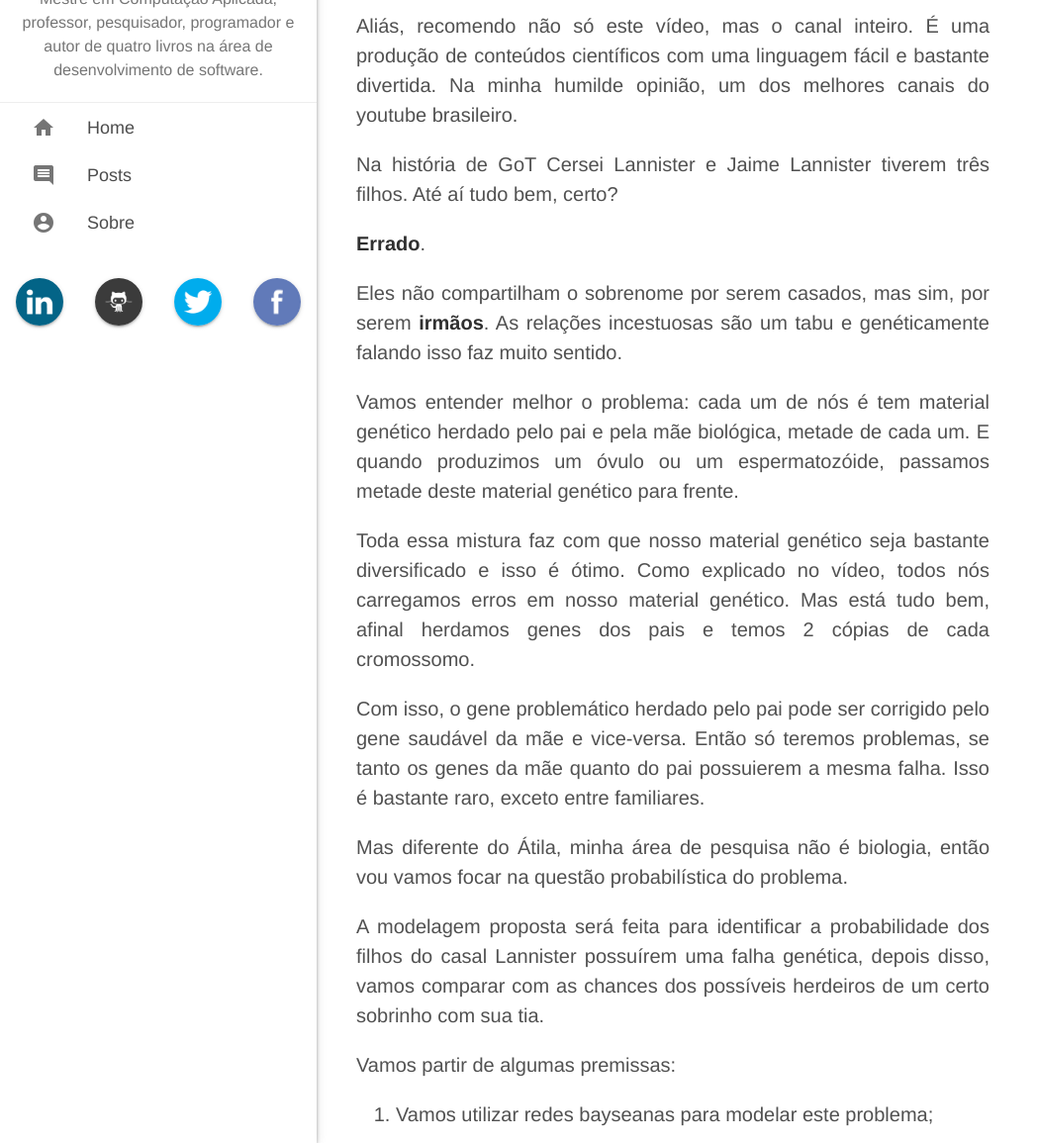
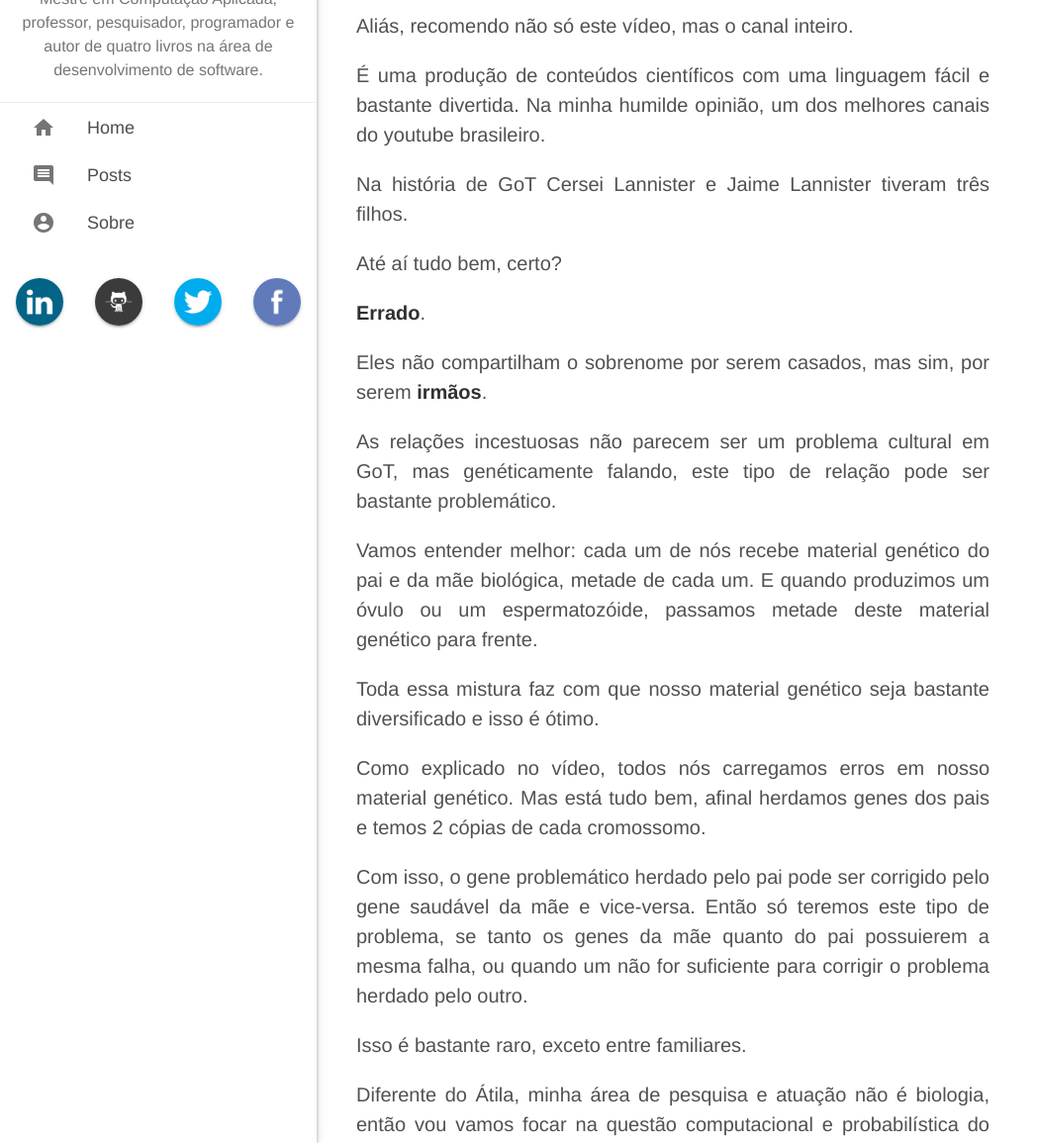
Before and after one commit to gabrielschade/gabrielschade.github.io, a Jekyll site: the page built from _posts/2017-10-30-gameofthrones-redes-bayesianas.markdown, in a window 1280 px wide and 1400 px high, scrolled down 949 px, cut to the strip 245-1400 px from the top of the window. Shown: the whole strip at 99% size, without its empty margins (0-1048 px from the left). Built offline with Jekyll 4.4.1, drawn with Linux system fonts in a browser that asks for light colours; nearby versions of some CDN libraries; comment, search, counter and statistics services are not loaded; some of the changed text lies outside the part shown.

Commit message:
correções no post do blog

```diff
--- a/_posts/2017-10-20-gameofthrones-redes-bayeseanas.markdown
+++ b/_posts/2017-10-30-gameofthrones-redes-bayesianas.markdown
@@ -1,73 +1,92 @@
 ---
 layout: post
 title:  "Game of Thrones e probabilidade utilizando redes bayseanas"
-date:   2018-10-20 00:00:00 +0000
+date:   2017-10-30 00:00:00 +0000
 comments: true
 tags: [Ciência, IA]
 ---
 
 Game of Thrones (GoT) é sem dúvida um fenômeno mundial. O último episódio da sétima temporada (última temporada exibida) bateu o recorde da série registrando assustadores 12.1 milhões de telespectadores nos Estados Unidos.
 
-Eu não sou nenhum fã super hardcore com conhecimentos sobre toda a mitologia da história e tudo mais, mas uma coisa eu sei, é uma série bastante popular e que nos fornece um bom conteúdo inclusive para **experimentos**.
+Eu não sou nenhum fã super hardcore com conhecimentos sobre toda a mitologia da história e tudo mais, mas uma coisa eu sei, é uma série bastante popular e que nos fornece um bom conteúdo, inclusive para **experimentos**.
 
-Caso você esteja totalmente por fora da série você perderá um pouco da graça deste post, mas o conteúdo ainda será útil, mas já avisando: **contém spoilers**.
+Caso você esteja totalmente por fora da série, você perde um pouco da graça deste post e da brincadeira com os elementos da série, mas o conteúdo ainda será útil, mas já avisando: **contém spoilers**.
 
 A ideia principal deste post surgiu do vídeo entitulado: "A genética do incesto em Game of Thrones" do canal Nerdologia, recomendo assistí-lo antes:
 
 {% include youtube-video.html width=560 height=315 url="https://www.youtube.com/embed/BKJkPVBwh_8?rel=0" %}
 
-Aliás, recomendo não só este vídeo, mas o canal inteiro. É uma produção de conteúdos científicos com uma linguagem fácil e bastante divertida. Na minha humilde opinião, um dos melhores canais do youtube brasileiro.
+Aliás, recomendo não só este vídeo, mas o canal inteiro.
 
-Na história de GoT Cersei Lannister e Jaime Lannister tiverem três filhos. Até aí tudo bem, certo?
+É uma produção de conteúdos científicos com uma linguagem fácil e bastante divertida. Na minha humilde opinião, um dos melhores canais do youtube brasileiro.
+
+Na história de GoT Cersei Lannister e Jaime Lannister tiveram três filhos.
+
+Até aí tudo bem, certo?
 
 **Errado**.
 
-Eles não compartilham o sobrenome por serem casados, mas sim, por serem **irmãos**. As relações incestuosas são um tabu e genéticamente falando isso faz muito sentido.
+Eles não compartilham o sobrenome por serem casados, mas sim, por serem **irmãos**.
 
-Vamos entender melhor o problema: cada um de nós é tem material genético herdado pelo pai e pela mãe biológica, metade de cada um. E quando produzimos um óvulo ou um espermatozóide, passamos metade deste material genético para frente.
+As relações incestuosas não parecem ser um problema cultural em GoT, mas genéticamente falando, este tipo de relação pode ser bastante problemático.
 
-Toda essa mistura faz com que nosso material genético seja bastante diversificado e isso é ótimo. Como explicado no vídeo, todos nós carregamos erros em nosso material genético. Mas está tudo bem, afinal herdamos genes dos pais e temos 2 cópias de cada cromossomo.
+Vamos entender melhor: cada um de nós recebe material genético do pai e da mãe biológica, metade de cada um.
+E quando produzimos um óvulo ou um espermatozóide, passamos metade deste material genético para frente.
 
-Com isso, o gene problemático herdado pelo pai pode ser corrigido pelo gene saudável da mãe e vice-versa. Então só teremos problemas, se tanto os genes da mãe quanto do pai possuierem a mesma falha. Isso é bastante raro, exceto entre familiares.
+Toda essa mistura faz com que nosso material genético seja bastante diversificado e isso é ótimo.
 
-Mas diferente do Átila, minha área de pesquisa não é biologia, então vou vamos focar na questão probabilística do problema.
+Como explicado no vídeo, todos nós carregamos erros em nosso material genético. Mas está tudo bem, afinal herdamos genes dos pais e temos 2 cópias de cada cromossomo.
+
+Com isso, o gene problemático herdado pelo pai pode ser corrigido pelo gene saudável da mãe e vice-versa. Então só teremos este tipo de problema, se tanto os genes da mãe quanto do pai possuierem a mesma falha, ou quando um não for suficiente para corrigir o problema herdado pelo outro.
+
+Isso é bastante raro, exceto entre familiares.
+
+Diferente do Átila, minha área de pesquisa e atuação não é biologia, então vou vamos focar na questão computacional e probabilística do problema que tenho menos chances de falar besteiras.
 
 A modelagem proposta será feita para identificar a probabilidade dos filhos do casal Lannister possuírem uma falha genética, depois disso, vamos comparar com as chances dos possíveis herdeiros de um certo sobrinho com sua tia.
 
-Vamos partir de algumas premissas:
+Vamos considerar algumas premissas:
 
-1. Vamos utilizar redes bayseanas para modelar este problema;
+1. Vamos utilizar redes bayesianas para modelar este problema;
 
-2. Estamos considerando como a genética do nosso mundo funciona, não há evidências se isso se aplica ao universo de GoT;
+2. Estamos considerando uma versão simplificada de como a genética do nosso mundo funciona, não há evidências se isso se aplica ao universo de GoT;
 
-3. A chance de uma mutação causar uma falha genética será 1%;
+3. A chance de uma mutação aleatória causar uma falha genética será 1%;
 
 4. Não será considerado mutação para cura de falhas genéticas herdadas;
 
 5. Vamos limitar a árvore genealógica das famílias envolvidas;
 
 
-Ok, mas o que é uma rede bayesinana?
+Ok, mas o que é uma **rede bayesinana**?
 
 É uma técnica computacional diretamente ligada à área da Inteligência Artificial, tendo como propósito a reprodução de raciocíonio lógico probabilístico.
-A principal ideia por trás é que eventos passados alteram a probabilidade de um evento correlacionado ocorrer no futuro.
 
-Esta rede é representada por um grafo, onde cada nó possui diferentes estados. Em nosso exemplo, cada nó representará um membro da família, Jaime e Cersei, por exemplo. E cada membro da família terá dois estados: **sem** falha genética (99%) e **com** falha genética (1%).
+A principal ideia por trás é deste tipo de implementação é o fato de que eventos passados alteram a probabilidade de um evento correlacionado ocorrer no futuro.
 
+Esta rede é representada por um grafo, onde cada nó possui diferentes estados.
 
-{% include image.html link="https://i.imgur.com/ws6e4q8.png" alt="Nó representando Cersei" width=80 %}
+Em nosso exemplo, cada nó representará um membro da família, Jaime e Cersei, por exemplo. E cada membro da família terá dois estados: **sem** falha genética (99%) e **com** falha genética (1%).
 
-Em toda rede bayeseana os nós são interligados de acordo com sua correlação. Em nosso caso, é bastante simples entender a relação entre os nós: os filhos herdam as falhas genéticas dos pais.
-
-Jaime e Cersei possuem três filhos: Joffrey, Myrcella e Tomen. Cada um deles depende dos pais para terem ou não falhas genéticas, por isso seus estados são um pouco mais complexos:
-
-* Quando ambos os pais **não** possuem a falha genética: a probabilidade de ter a falha permanecerá em 1%.
-* Quando um dos pais possui a falha genética: a probabilidade de ter a falha é elevada para 50% (metade do gene herdado);
-* Quando ambos os pais possuem a falha genética: a probabilidade de ter a falha será 100% (não estamos considerando mutações que curam falhas genéticas)
+Veja o nó que representa a Cersei, na imagem abaixo:
 
 
 
-Através das ligações entre os nós é possível propagar uma evidência pela rede. Ou seja, ao alterarmos a probabilidade de um estado de um nó, todas as outras probabilidades também serão alteradas.
+Em toda rede bayesiana os nós são interligados de acordo com sua correlação. Em nosso caso, é bastante simples entender a relação entre os nós: os filhos herdam as falhas genéticas dos pais.
+
+Jaime e Cersei possuem três filhos: Joffrey, Myrcella e Tommen. Cada um deles depende dos pais para terem ou não falhas genéticas, por isso seus estados são um pouco mais complexos:
+
+- Quando ambos os pais **não** possuem a falha genética: a probabilidade de ter a falha permanecerá em 1%.
+
+- Quando um dos pais possui a falha genética: a probabilidade de ter a falha é elevada para 50% (metade do gene herdado);
+
+- Quando ambos os pais possuem a falha genética: a probabilidade de ter a falha será 100% (não estamos considerando mutações que curam falhas genéticas)
+
+Veja a representação do nó de Joffrey:
+
+{% include image.html link="https://i.imgur.com/VjICdTv.jpg" alt="Nó representando Cersei" width=80 %}
+
+Através das ligações entre os nós é possível propagar uma evidência pela rede, ou seja, ao alterarmos a probabilidade de um estado de um nó, as probabilidades de estados de outros nós também poderão ser alteradas.
 
 Vamos fazer um exemplo. Imagine que o lunático do Joffrey era desta forma por conta de uma falha genética, então vamos sinalizar que ele com certeza possui uma falha, veja o resultado da rede após informarmos esta evidência:
 
@@ -79,21 +98,21 @@
 
 Agora em nossa rede, não há nenhuma informação que os pais compartilham qualquer quantidade de genes, sendo assim, estamos tratando como se Cersei e Jaime não fossem irmãos e com isso, os genes de Cersei e Jaime teriam vindo de pais diferentes.
 
-Neste caso Joffrey seria composto por 25% dos genes de cada avô. Somamos isso ao 1% de chance da causa ser uma mutação e chegamos nos 26%. Isso se propaga tanto para os pais, quanto para os irmãos de Joffrey.
+Neste caso Joffrey seria composto por 25% dos genes de cada avô. Somamos isso ao 1% de chance da causa ser uma mutação e chegamos nos 26%.
+
+Esta probabilidade se propaga tanto para os pais, quanto para os irmãos de Joffrey.
 
 Mas para termos um resultado mais real e entendermos melhor o problema, precisamos subir um pouco mais na árvore genealógica da família Lannister.
 
 {% include huge-h2.html content="Criando uma representação da árvore genealógica dos Lannisters" %}
 
-Antes de criarmos os ascendentes dos irmãos, vamos criar o nó do Lannister mais amado **Tyrion** ao lado de Jaime e Cersei.
-
-Agora vamos criar os nós para representar os pais dos Lannisters: Tywin e Joana.
+Vamos criar os nós para representar os pais dos Lannisters: Tywin e Joana.
 
 Depois de criar estes nós precisamos reajustar a rede. Agora estes dois são os nós a priori e todos os outros dependem deles, direta ou indiretamente.
 
 Agora as coisas começam a ficar mais complicadas para a família Lannister, se Tywin (também conhecido como pai Lannister) possuir uma falha genética, ferrou.
 
-Cersei e Jaime possuem 50% de chances cada um de ter esta mesma falha, se por um acaso ela realmente foi passada adiante, cada um dos últimos filhos dos Lannister vão ter uma probabilidade de **75%** de ter este mesmo problema.
+Cersei e Jaime possuem aproximadamente 50% de chances cada um de ter esta mesma falha, além disso, cada um dos filhos do casal terão uma probabilidade de **75%** de ter este mesmo problema.
 
 {% include image.html link="https://i.imgur.com/oreedzZ.png" alt="Evidência em Tywin" width=80 %}
 
@@ -105,7 +124,9 @@
 
 Para conseguirmos mapear este relacionamento será preciso criar o nó com o pai de Tywin: Tytos e de seu irmão/irmã (não encontrei quem é o parente que é pai biológico) que é um ascendente de Joana.
 
-E para garantir que a rede entenda que eles são irmãos, também criaremos o nó do pai de Tytos (avó de Tywin e bisavó de Cersei e Jaime).
+Também será preciso criar o nó para representar os pais de Tytos (avó de Tywin e bisavó de Cersei e Jaime), desta forma, conseguiremos mapear o parentesco entre Tywin e Joana.
+
+Por fim, vamos completar a família criando o nó do Lannister mais amado, **Tyrion**, ao lado de Jaime e Cersei.
 
 {% include huge-h2.html content="Alguns experimentos" %}
 
@@ -113,26 +134,27 @@
 
 {% include image.html link="https://i.imgur.com/3K91oU3.jpg" alt="Evidência em Tywin e Cersei" width=80 %}
 
-Um comportamento curioso da propagação de evidências que não é muito intuitivo, é o fato de os nós ascendentes sofrem com evidências novas mesmo em nós mais profundos.
+Um comportamento curioso da propagação de evidências que não é muito intuitivo, é o fato de os nós ascendentes sofrem com evidências novas mesmo que a evidência seja revelada em um nó mais profundo.
 
-Tyrion, o melhor anão que você respeita, possui 57% de chance de ter a falha genética, considerando um cenário onde temos certeza de apenas Cersei e Tywin possuem a falha em questão.
+Tyrion, o melhor anão que você respeita, possui 57% de chance de ter a falha genética no cenário atual, onde temos certeza de que apenas Cersei e Tywin possuem a falha em questão.
 
-E se incluirmos a evidência de que Joffrey também possui ela?
+E se incluirmos a evidência de que Joffrey com certeza também possui a falha?
 
 {% include image.html link="https://i.imgur.com/jrivrco.jpg" alt="Evidência em Tywin, Cersei e Joffrey" width=80 %}
 
-
-Ao fazer isso aumentamos as chances de Jaime `(57% -> 72%)` possuir esta falha, afinal se com certeza um dos filhos dele tem, as chances dele ter, aumentam.
+Ao fazer isso aumentamos as chances de Jaime `(57% -> 72%)` possuir esta falha, afinal se um dos filhos com certeza tem o problema, as chances dele ter também aumentam.
 
 Pela mesma razão, isso aumenta a probabilidade do pai de Tywin, Tytos `(42% -> 45%)` também ter a falha. E da mesma forma que Joffrey aumentou a probabilidade de seu pai, Tytos também o fez. Aumentando a probabilidade de seu pai em 1%.
 
-O aumento da probabilidade do pai de Tytos possuir a falha, propaga para todos os seus descentens: Tio de Tytos `(16% -> 19%)`, Joana `(13% -> 17%)` e por fim, Tyrion `(57% -> 58%)`.
+O aumento da probabilidade do pai de Tytos possuir a falha, propaga para todos os seus descentes: Tio de Tytos `(16% -> 19%)`, Joana `(13% -> 17%)` e por fim, Tyrion `(57% -> 58%)`.
 
-Também é curioso que, aumentando a probabilidade da falha estar em Tytos Lannister, diminuímos a chance da esposa dele conter a mesma falha `(20% -> 19%)`.
+Note também que, aumentando a probabilidade da falha estar em Tytos Lannister e nos ancestrais Lannister, diminuímos a chance da esposa de Tytos conter esta mesma falha `(20% -> 19%)`.
 
 Neste ponto você já deve ter notado que os resultados deste tipo de sistema é uma a probabilidade dos eventos aconteceram baseando-se em evidências, devido à esta natureza, chamamos este tipo de sistema de *Sistemas Probabilísticos*.
 
-Existe um certo casal entre tio e sobrinha, isso parece muito errado? Calma que assim como os Lannisters, **piora**.
+Ainda sobre probabilidades, agora vamos focar em um outro casal, desta vez não são mais irmãos, mas são tia e sobrinho, isso parece muito errado?
+
+Calma que assim como no caso Lannisters, **piora**.
 
 {% include huge-h2.html content="Targaryens - destruidores da família tradicional" %}
 
```
